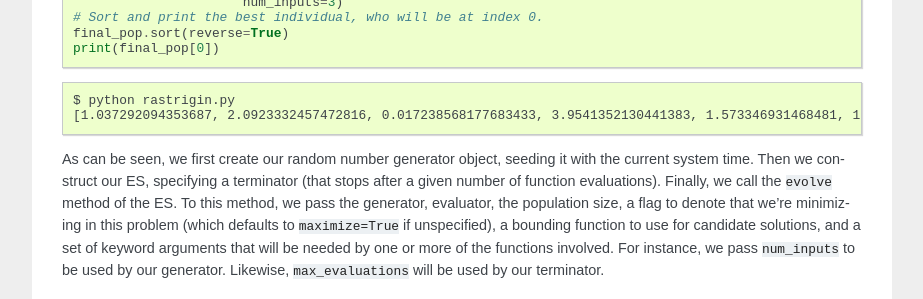
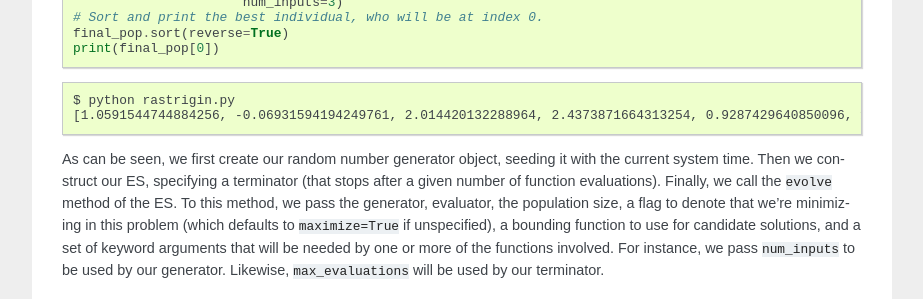
Before and after one commit to aarongarrett/inspyred, a Sphinx documentation site: the page built from docs/tutorial.rst, in a window 1280 px wide and 900 px high, scrolled down 1406 px. Shown: the part 167-466 px from the top of the window, without its empty margins (198-1121 px from the left). Built offline with Sphinx 7.4.7, drawn with Linux system fonts in a browser that asks for light colours.

```diff
--- a/docs/tutorial.rst
+++ b/docs/tutorial.rst
@@ -66,7 +66,7 @@ Now that we have decided upon our generator and evaluator, we can create the EC.
 ::
 
 	$ python rastrigin.py
-	[1.037292094353687, 2.0923332457472816, 0.017238568177683433, 3.9541352130441383, 1.573346931468481, 1.8873118620656137] : 4.12844215909
+	[1.0591544744884256, -0.06931594194249761, 2.014420132288964, 2.4373871664313254, 0.9287429640850096, 1.4371661116043493] : 3.83332404535
 
 .. {{{end}}}
 
```
Also changed, not shown: docs/examples.rst (+15 -0 lines).
